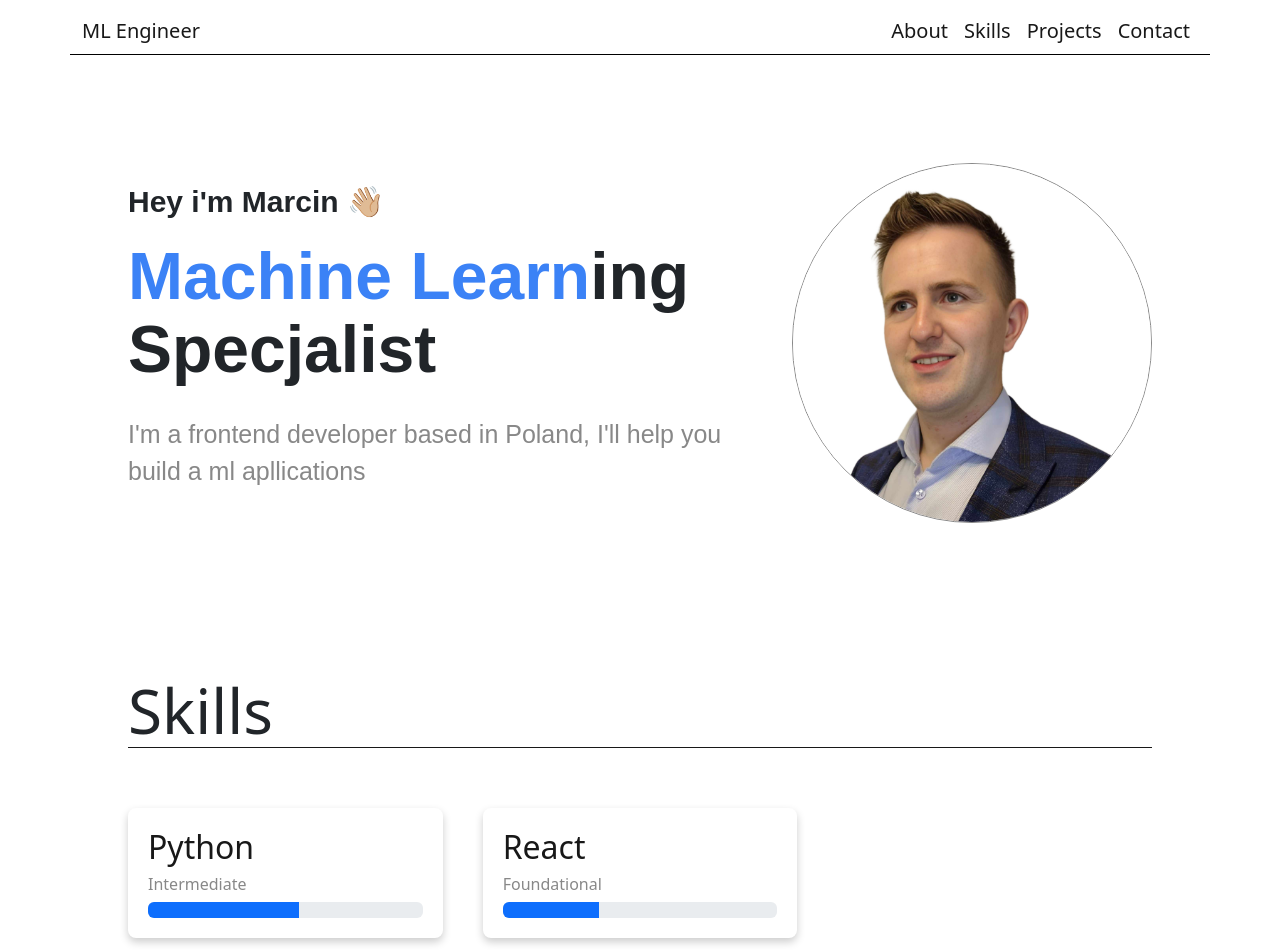
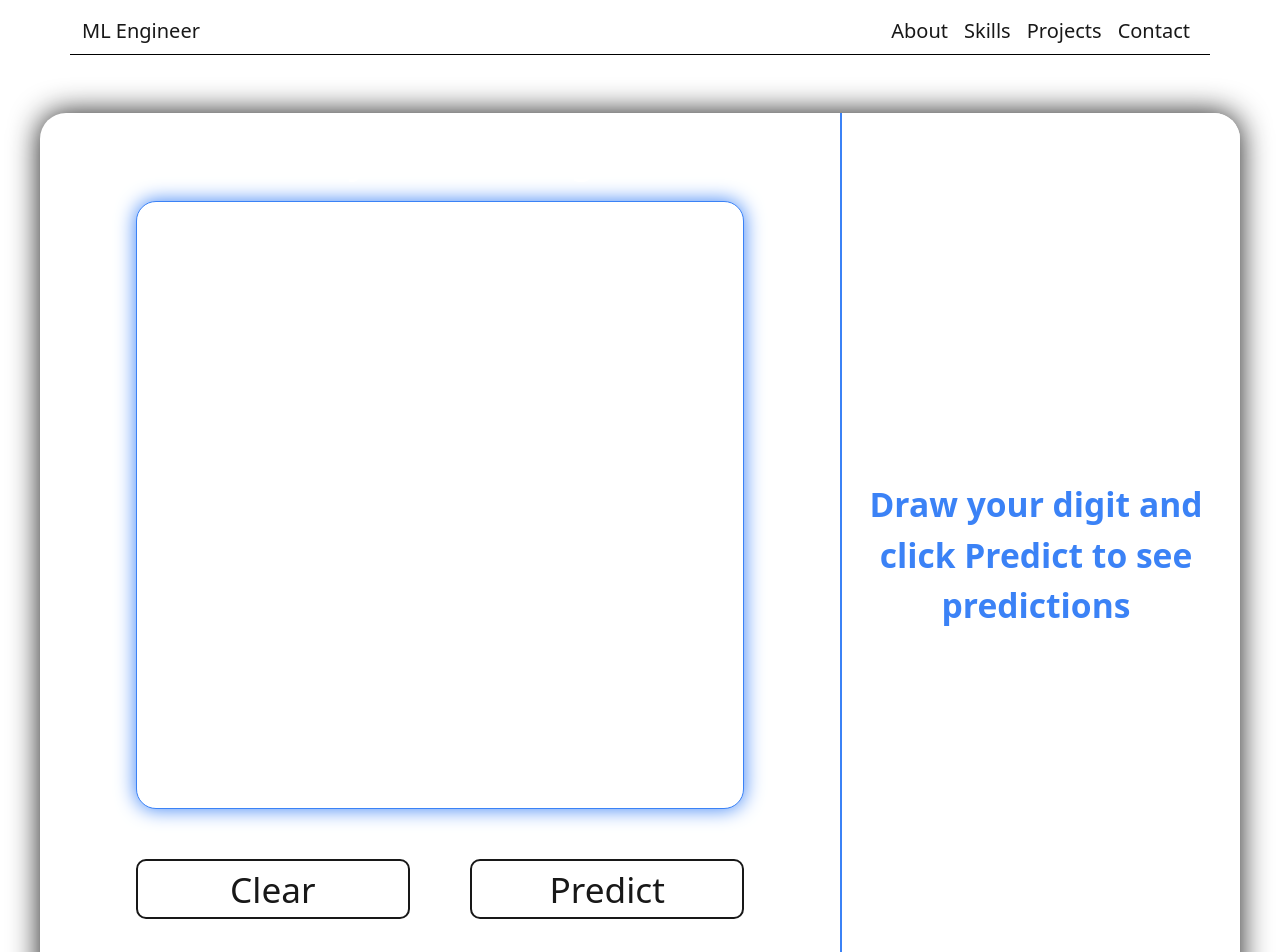
Before and after one commit to Oleksy1121/ml-engineer-portfolio, a React (Create React App) app in the folder frontend/: page /hand in a window 1280 px wide. Shown: the top 952 px of the page. Built offline with nearby package versions, Linux system fonts and the light colour scheme.

Commit message:
feat: add HandwrittenDigitRecognizer project

```diff
--- a/frontend/package.json
+++ b/frontend/package.json
@@ -7,11 +7,14 @@
     "@testing-library/jest-dom": "^6.6.3",
     "@testing-library/react": "^16.3.0",
     "@testing-library/user-event": "^13.5.0",
+    "axios": "^1.9.0",
     "bootstrap": "^5.3.6",
     "react": "^19.1.0",
     "react-bootstrap": "^2.10.10",
     "react-dom": "^19.1.0",
     "react-icons": "^5.5.0",
+    "react-router-dom": "^7.6.2",
+    "react-router-hash-link": "^2.4.3",
     "react-scripts": "5.0.1",
     "styled-components": "^6.1.18",
     "web-vitals": "^2.1.4"
--- a/frontend/src/App.css
+++ b/frontend/src/App.css
@@ -4,6 +4,10 @@
   --color-accent:  #3B82F6;
   --color-light-gray: #888888;
   --Section-header-size: 62px;
+}
+
+.app {
+  width: 80%;
 }
 
 * {
--- a/frontend/src/App.js
+++ b/frontend/src/App.js
@@ -1,14 +1,23 @@
 import Portfolio from './components/Portfolio';
+import {BrowserRouter as Router, Routes, Route} from 'react-router-dom'
 import './App.css';
 import 'bootstrap/dist/css/bootstrap.min.css';
-
+import DigitPredictor from './components/HandwrittenDigitRecognizer/DigitPredctor'
+import TopNavbar from './components/Navbar';
 
 function App() {
   return (
+    <Router>
     <div className="App">
-      <Portfolio></Portfolio>
+    <TopNavbar></TopNavbar>
+      <Routes>
+        <Route path='/' element={<Portfolio></Portfolio>}></Route>
+        <Route path='/hand' element={<DigitPredictor></DigitPredictor>}></Route>
+      </Routes>
 
     </div>
+    </Router>
+
   );
 }
 
--- /dev/null
+++ b/frontend/src/axios.js
@@ -0,0 +1,7 @@
+import axios from 'axios'
+
+const instance = axios.create({
+    baseURL: process.env.REAT_APP_API_URL || "http://127.0.0.1:8000/"
+})
+
+export default instance
--- /dev/null
+++ b/frontend/src/components/HandwrittenDigitRecognizer/CanvasDrawing/index.js
@@ -0,0 +1,100 @@
+import React, {
+    forwardRef,
+    useEffect,
+    useImperativeHandle,
+    useRef,
+    useState,
+} from "react"
+import { CanvasContainer } from "./styles"
+
+const Canvas = forwardRef((props, ref) => {
+    const canvasElementRef = useRef(null)
+    const contextRef = useRef(null)
+    const [isDrawing, setIsDrawing] = useState(false)
+    const emptyCanvasBase64 = useRef(null)
+
+    useImperativeHandle(ref, () => ({
+        clear: clearCanvas,
+        getImage: getImageAsBase64,
+        isEmpty: isCanvasEmpty,
+    }))
+
+    useEffect(() => {
+        const canvas = canvasElementRef.current
+        const displayWidth = canvas.clientWidth
+        const displayHeight = canvas.clientHeight
+
+        canvas.width = displayWidth
+        canvas.height = displayHeight
+
+        const context = canvas.getContext("2d")
+        context.lineCap = "round"
+        context.strokeStyle = "#3B82F6"
+        context.lineWidth = 15
+        contextRef.current = context
+
+        clearCanvas()
+        emptyCanvasBase64.current = getImageAsBase64()
+    }, [])
+
+    const startDrawing = ({ nativeEvent }) => {
+        const { offsetX, offsetY } = nativeEvent
+        contextRef.current.beginPath()
+        contextRef.current.moveTo(offsetX, offsetY)
+        setIsDrawing(true)
+    }
+
+    const finishDrawing = () => {
+        contextRef.current.closePath()
+        setIsDrawing(false)
+    }
+
+    const draw = ({ nativeEvent }) => {
+        if (!isDrawing) return null
+
+        const { offsetX, offsetY } = nativeEvent
+        contextRef.current.lineTo(offsetX, offsetY)
+        contextRef.current.stroke()
+    }
+
+    const handleMouseLeave = () => {
+        if (isDrawing) {
+            finishDrawing()
+        }
+    }
+
+    const clearCanvas = () => {
+        const canvas = canvasElementRef.current
+        const context = contextRef.current
+        if (context && canvas) {
+            context.clearRect(0, 0, canvas.width, canvas.height)
+        }
+    }
+
+    const getImageAsBase64 = (type = "image/png", quality = 1) => {
+        const canvas = canvasElementRef.current
+        if (!canvas) {
+            console.error("Canvas element not found.")
+            return null
+        }
+
+        return canvas.toDataURL(type, quality)
+    }
+
+    const isCanvasEmpty = () => {
+        const currentCanvasBase64 = getImageAsBase64()
+        return currentCanvasBase64 === emptyCanvasBase64.current
+    }
+
+    return (
+        <CanvasContainer
+            onMouseDown={startDrawing}
+            onMouseUp={finishDrawing}
+            onMouseMove={draw}
+            onMouseLeave={handleMouseLeave}
+            ref={canvasElementRef}
+        ></CanvasContainer>
+    )
+})
+
+export default Canvas
--- /dev/null
+++ b/frontend/src/components/HandwrittenDigitRecognizer/CanvasDrawing/styles.js
@@ -0,0 +1,14 @@
+import styled from "styled-components";
+
+
+export const CanvasContainer = styled.canvas`
+    display: flex;
+    margin: 20px auto;
+    background: var(--color-bg);
+    border: 1px solid var(--color-accent);
+    box-shadow: 0px 0px 20px var(--color-accent);
+    border-radius: 20px;
+    width: 80%;
+    aspect-ratio: 1;
+
+`
--- /dev/null
+++ b/frontend/src/components/HandwrittenDigitRecognizer/DigitPredctor/index.js
@@ -0,0 +1,63 @@
+import React, { useRef, useState } from "react"
+import {
+    Button,
+    ButtonContainer,
+    DigitPredictiorContainer,
+    Header,
+    MainContainer,
+} from "./styles"
+import Canvas from "../CanvasDrawing"
+import axios from "../../../axios"
+import Results from "../Results"
+
+function DigitPredictor() {
+    const canvasRef = useRef(null)
+    const [results, setResults] = useState([])
+
+    const handleClearCanvas = () => {
+        if (canvasRef.current) {
+            canvasRef.current.clear()
+            setResults([])
+        }
+    }
+
+    const getCanvasImage = () => {
+        if (canvasRef.current) {
+            return canvasRef.current.getImage()
+        }
+    }
+
+    const getPrediction = async () => {
+        const base64_string = getCanvasImage()
+
+        if (canvasRef.current.isEmpty()) {
+            return null
+        }
+
+        try {
+            const response = await axios.post("/predict", {
+                base64_string: base64_string,
+            })
+            //console.log(response.data.predict)
+            setResults(response.data.predict)
+        } catch (err) {
+            console.log(err.message)
+        }
+    }
+
+    return (
+        <MainContainer>
+            <DigitPredictiorContainer>
+                <Header>Draw your own digit !</Header>
+                <Canvas ref={canvasRef}></Canvas>
+                <ButtonContainer>
+                    <Button onClick={handleClearCanvas}>Clear</Button>
+                    <Button onClick={getPrediction}>Predict</Button>
+                </ButtonContainer>
+            </DigitPredictiorContainer>
+            <Results results={results}></Results>
+        </MainContainer>
+    )
+}
+
+export default DigitPredictor
--- /dev/null
+++ b/frontend/src/components/HandwrittenDigitRecognizer/DigitPredctor/styles.js
@@ -0,0 +1,52 @@
+import styled from 'styled-components'
+
+
+export const MainContainer = styled.div`
+    display: flex;
+    margin: 50px auto;
+    border: 1px black var(--color-text);
+    border-radius: 26px;
+    width: 1200px;
+    height: 900px;
+    box-shadow: 0px 0px 30px var(--color-text);
+    overflow: hidden;
+`
+
+
+export const DigitPredictiorContainer = styled.div`
+    padding: 20px;
+    width: 800px;
+    background: none;
+`
+
+export const Header = styled.h1`
+    text-align: center;
+    color: var(--color-bg);
+`
+
+export const ButtonContainer = styled.div`
+    margin: 50px auto;
+    width: 80%;
+    display: flex;
+    justify-content: space-between;
+`
+
+export const Button = styled.button`
+    width: 45%;
+    height: 60px;
+    font-size: 2.2em;
+    font-weight: 500;
+    background: none;
+    border: 2px solid var(--color-text);
+    border-radius: 10px;
+    color: var(--color-text);
+    cursor: pointer;
+
+    transition: all 0.3s ease;
+
+    &:hover{
+        background: var(--color-accent);
+        color: white;
+        border: 2px solid var(--color-accent);
+    }
+`
--- /dev/null
+++ b/frontend/src/components/HandwrittenDigitRecognizer/Results/index.js
@@ -0,0 +1,42 @@
+import React from "react"
+import {
+    DigitText,
+    PredictionBarContainer,
+    PredictionLabel,
+    ProgressBarFill,
+    ProgressBarWrapper,
+    ResultsContainer,
+    ResultTextContainer,
+    Text,
+} from "./styles"
+
+function Results({ results }) {
+    let resultText = ""
+
+    if (results.length === 0) {
+        resultText = "Draw your digit and click Predict to see predictions"
+    } else {
+        resultText = "Your number is: "
+    }
+
+    return (
+        <ResultsContainer>
+            {results.predictions?.map((pred) => (
+                <PredictionBarContainer key={pred.digit}>
+                    <PredictionLabel>{pred.digit}</PredictionLabel>
+                    <ProgressBarWrapper>
+                        <ProgressBarFill
+                            $probability={pred.probability}
+                        ></ProgressBarFill>
+                    </ProgressBarWrapper>
+                </PredictionBarContainer>
+            ))}
+            <ResultTextContainer>
+                <Text> {resultText} </Text>
+                <DigitText>{results.digit}</DigitText>
+            </ResultTextContainer>
+        </ResultsContainer>
+    )
+}
+
+export default Results
--- /dev/null
+++ b/frontend/src/components/HandwrittenDigitRecognizer/Results/styles.js
@@ -0,0 +1,76 @@
+import styled from "styled-components";
+
+
+export const ResultsContainer = styled.div`
+    display: flex;
+    flex-direction: column;
+    margin: auto;
+    height: 100%;
+    flex-grow: 1;
+
+    justify-content: space-around;
+    align-items: center;
+    box-sizing: border-box;
+
+    width: 280px;
+    padding: 20px;
+    border-left: 2px solid var(--color-accent);
+    background: var(--color-bg);
+`;
+
+export const PredictionBarContainer = styled.div`
+    display:flex;
+    flex-direction: row;
+    align-items: center;
+    width: 100%;
+    padding: 10px;
+    box-sizing: border-box;
+`
+
+export const PredictionLabel = styled.span`
+    font-size: 2em;
+    font-weight: 600;
+    margin-right: 15px;
+    color: var(--color-accent);
+    width: 25px;
+    text-align: right;
+`
+
+export const ProgressBarWrapper = styled.div`
+    display: flex;
+    flex-grow: 1;
+    height: 40px;
+    border: 1px solid var(--color-accent);
+    box-shadow: 0px 0px 10px rgba(255, 215, 0, 0.5);
+    border-radius: 15px;
+    overflow: hidden;
+`
+
+export const ProgressBarFill = styled.div`
+    background: linear-gradient(to right, #e74c3c, #f1c40f);
+    height: 100%;
+    width: ${props => props.$probability * 100}%;
+    border-radius: 0px;
+    transition: width 0.5s ease-in-out;
+`
+
+export const ResultTextContainer = styled.div`
+    display: flex;
+    align-items: baseline;
+
+`
+
+export const Text = styled.p`
+    text-align: center;
+    font-size: 2.1em;
+    font-weight: 600;
+    color: var(--color-accent);
+
+`
+
+export const DigitText = styled(Text)`
+    color:red;
+    font-weight: 700;
+    font-size: 3em;
+    margin-left: 10px;
+`
```
Also changed, not shown: 1 other file (tests, documents, lock files or other folders).
